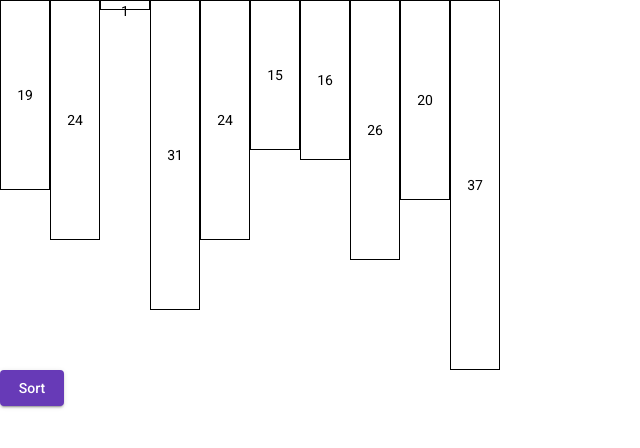
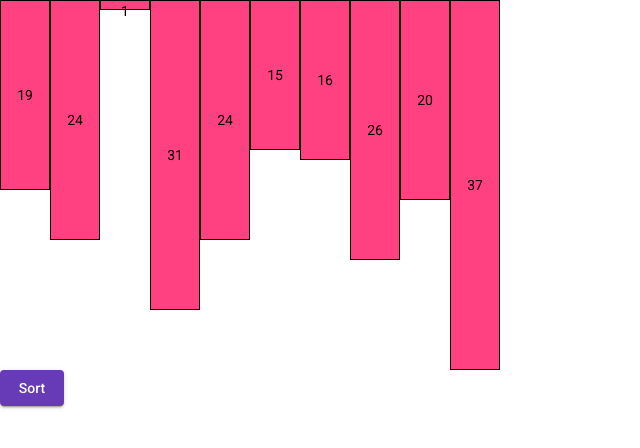
Before and after one commit to VitorSFranca/SortingViwer, an Angular app: page / in a window 1280 px wide. Shown: the top 448 px of the page, without its empty margins (0-640 px from the left). Built offline with nearby package versions, Linux system fonts and the light colour scheme.

Commit message:
Theme customization

```diff
--- a/src/app/viwer/viwer.component.html
+++ b/src/app/viwer/viwer.component.html
@@ -1,5 +1,5 @@
 <div class="viwer-container">
-    <div class="viwer-item"
+    <div class="viwer-item pm-background"
         *ngFor="let item of sortingArray; let i = index"
         [ngClass]="{
             swap: i === swapLeft || i === swapRight
--- a/src/styles.scss
+++ b/src/styles.scss
@@ -1,4 +1,24 @@
-/* You can add global styles to this file, and also import other style files */
+@use '~@angular/material' as mat;
+@include mat.core();
 
 html, body { height: 100%; }
 body { margin: 0; font-family: Roboto, "Helvetica Neue", sans-serif; }
+
+
+$primary: mat.define-palette(mat.$deep-purple-palette, 500);
+$accent: mat.define-palette(mat.$pink-palette, A200, A100, A400);
+
+$theme: mat.define-light-theme((
+ color: (
+   primary: $primary,
+   accent: $accent,
+ )
+));
+
+.pm-background {
+    background-color: mat.get-color-from-palette($accent, 'default');
+}
+
+@include mat.core-theme($theme);
+
+@include mat.button-theme($theme);
```
